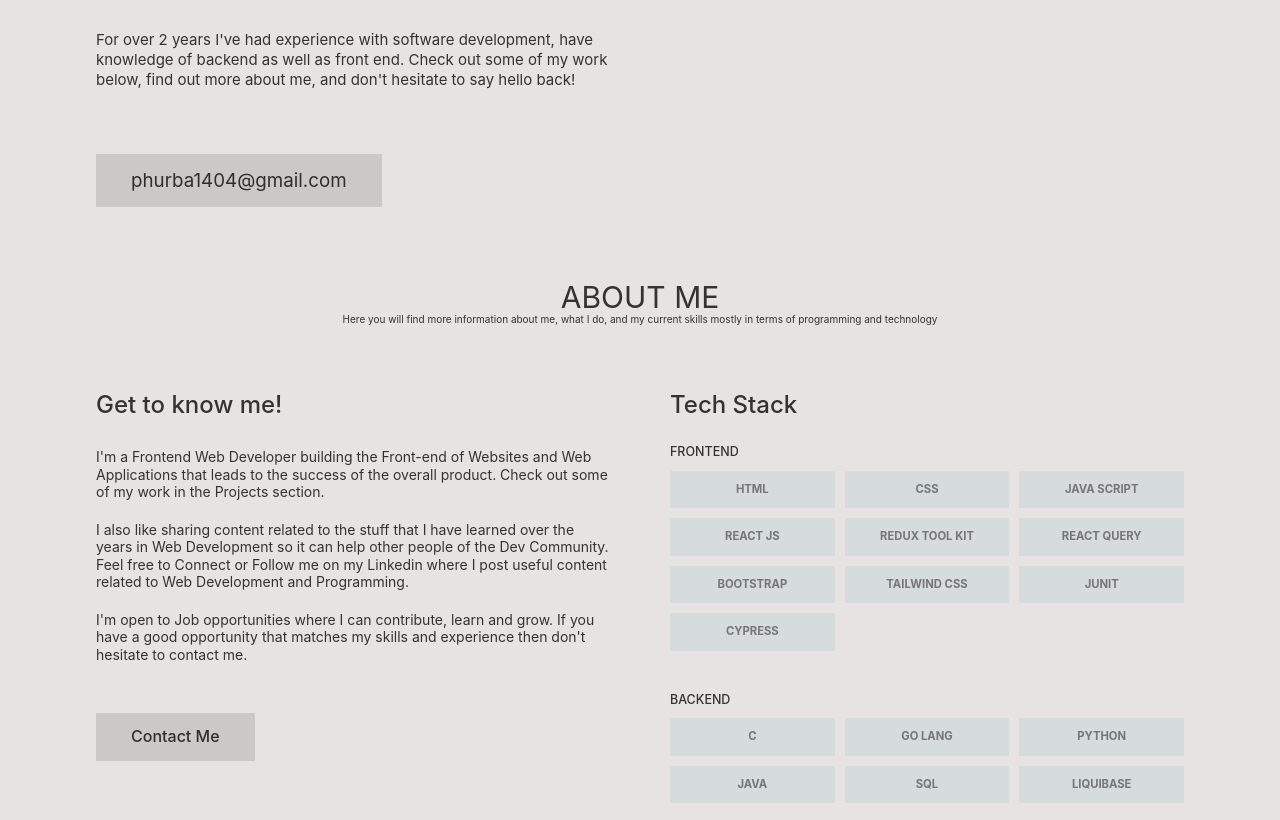
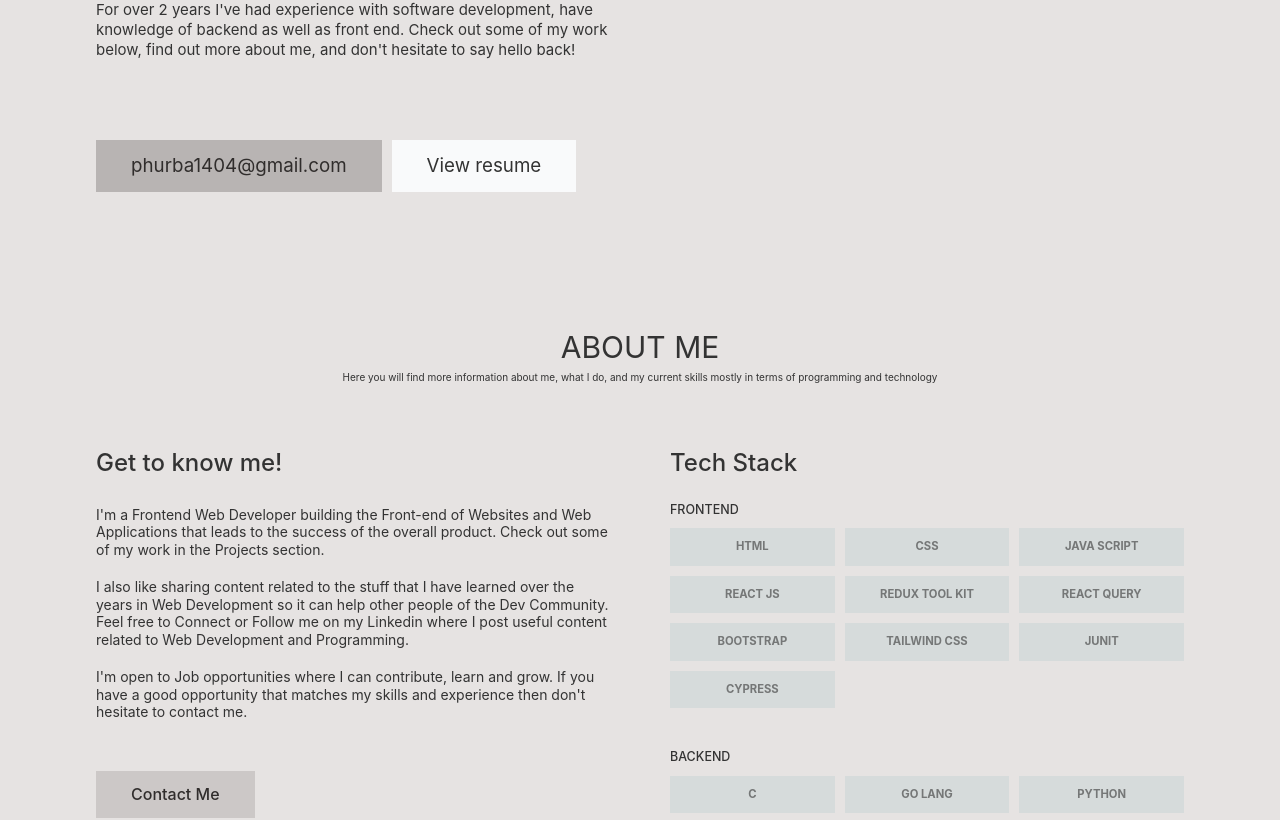
Before and after one commit to Phurba-Sherpa/portfolio, a React (Vite) app: page / in a window 1280 px wide. Shown: the part 568-1388 px from the top of the page. Built offline with nearby package versions, Linux system fonts and the light colour scheme.

Commit message:
perform following operations:  1) Fix responsiveness in header section  2) Add resume download option

```diff
--- a/src/App.jsx
+++ b/src/App.jsx
@@ -13,7 +13,7 @@ function App() {
         <Nav />
         <Header />
       </header>
-      <main>
+      <main className="mt-0 lg:mt-32">
         <About />
         <Experience />
         <Project />
--- a/src/component/Header.jsx
+++ b/src/component/Header.jsx
@@ -12,13 +12,14 @@ export default function Header() {
                     Check out some of my work below, find out more about me, and
                     don't hesitate to say hello back!
                 </p>
-                <div className="mt-12 xl:mt-20">
+                <div className="flex mt-12 text-2xl xl:mt-20 gap-x-4 lg:text-2xl xl:text-3xl">
                     <a
                         href="mailto:phurba1404@gmail.com"
-                        className="py-6 text-2xl transition duration-300 md:text-3xl bg-secondary px-14 text-grayscale-500 hover:bg-secondary-500"
+                        className=" inline-block py-6 align-middle text-center transition duration-300  bg-[#b8b4b3] px-10 lg:px-14 text-grayscale-500 hover:bg-secondary-500"
                     >
                         phurba1404@gmail.com
                     </a>
+                    <a href="src/assets/resume.pdf" download='phurba-resume' target="_blank" className="px-10 lg:px-14 py-6 transition duration-300 bg-gray-50 hover:bg-primary hover:shadow-[inset_0_0_0_3px_#fff]">View resume</a>
                 </div>
             </section>
             <section className="lg:basis-1/2 basis-1/4"></section>
--- a/src/index.css
+++ b/src/index.css
@@ -44,7 +44,7 @@ img {
     }
 
     .main-head {
-        @apply uppercase md:text-5xl text-4xl mb-0;
+        @apply uppercase md:text-5xl text-4xl mb-3;
     }
 
     .nav-link {
```
Also changed, not shown: 1 other file (tests, documents, lock files or other folders).
